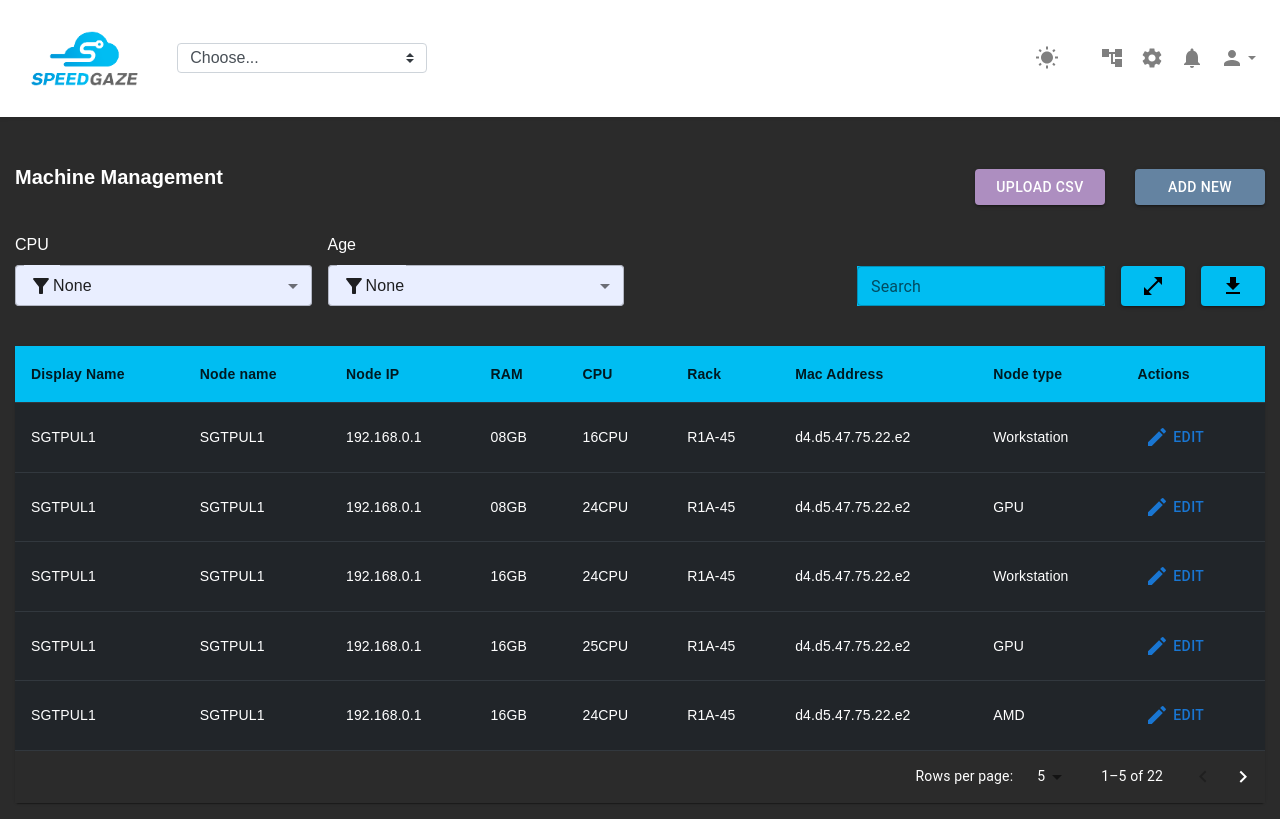
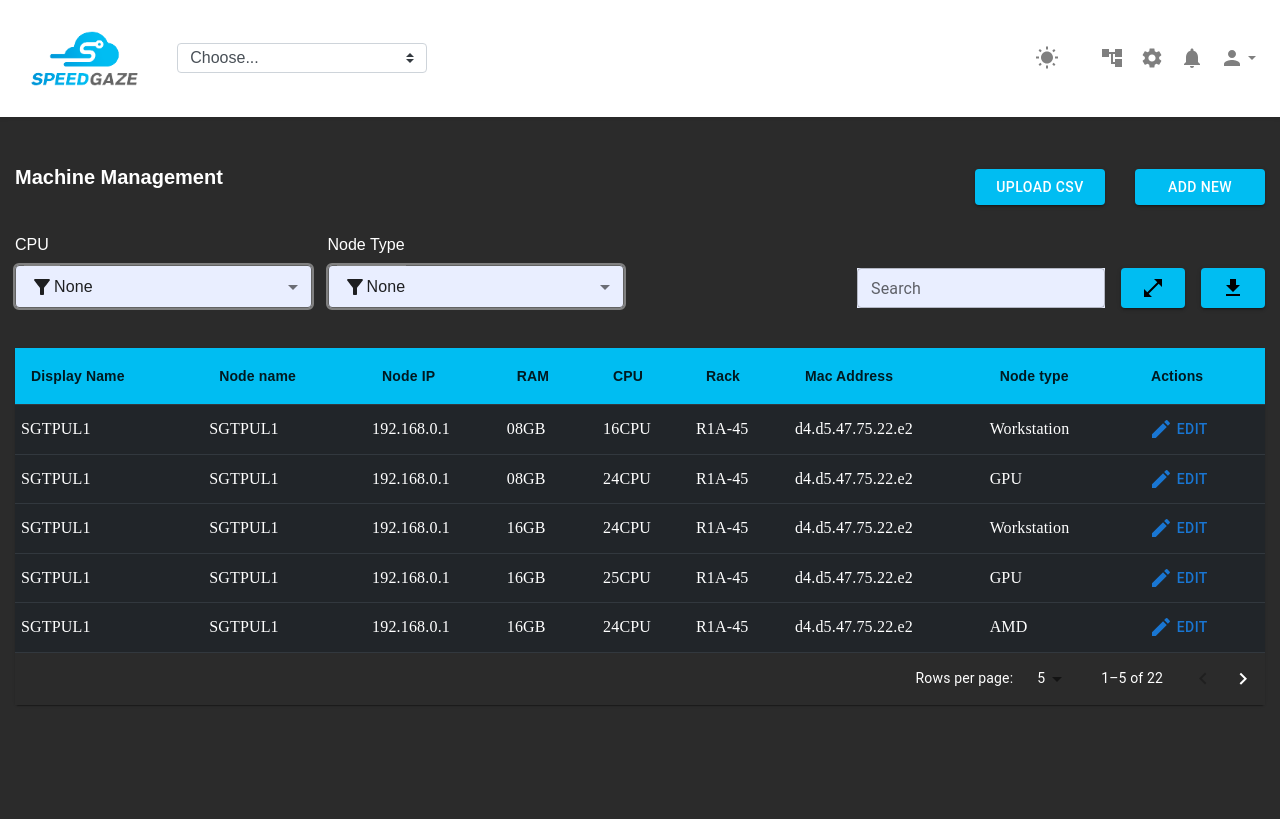
Before and after one commit to ajaydhiman9611/SpeedGaze, a React (Create React App) app: page / in a window 1280 px wide. Built offline with nearby package versions, Linux system fonts and the light colour scheme; a web font is replaced by a local one.

Commit message:
Updated the padding of table and the filters outline

```diff
--- a/src/App.css
+++ b/src/App.css
@@ -8,7 +8,6 @@ body {
 .MuiTablePagination-displayedRows .css-levciy-MuiTablePagination-displayedRows {
   padding-top: 14px;
 }
-
 
 /* ---------------------- Theme SLider ---------------------------------- */
 
@@ -55,15 +54,15 @@ body {
   transition: 0.4s;
 }
 
-input:checked+.slider {
+input:checked + .slider {
   background-color: #2196f3;
 }
 
-input:focus+.slider {
+input:focus + .slider {
   box-shadow: 0 0 1px #2196f3;
 }
 
-input:checked+.slider:before {
+input:checked + .slider:before {
   -webkit-transform: translateX(32px);
   -ms-transform: translateX(32px);
   transform: translateX(32px);
@@ -80,6 +79,19 @@ input:checked+.slider:before {
 
 /* ---------------------- Theme Slider ---------------------------------- */
 
+.filterSelect {
+  outline: grey solid 2px;
+}
+.filterSelect > .MuiOutlinedInput-input.MuiInputBase-input {
+  border: 1px solid grey;
+}
+
+.filterSelect:hover,
+.filterSelect:focus,
+.filterSelect:active {
+  outline: #00bdf2 solid 2px;
+}
+
 .bg-light {
   background-color: white;
   color: black;
@@ -90,27 +102,32 @@ input:checked+.slider:before {
   color: white;
 }
 
+.td {
+  padding: 6px !important;
+  font-family: "acumin-pro, sans-serif" !important;
+  font-size: 16px !important;
+}
+
 .td-darker {
   color: white !important;
 }
 
 .font-darker,
-.font-darker>label,
-.font-darker>div>input {
+.font-darker > label,
+.font-darker > div > input {
   color: white !important;
 }
 
-.font-darker > .MuiInputLabel-formControl{
+.font-darker > .MuiInputLabel-formControl {
   background-color: #2b2b2b;
 }
 
-
-.font-darker>div>input {
+.font-darker > div > input {
   outline: white solid 1px;
 }
 
 .font-light,
-.font-light>label {
+.font-light > label {
   color: black !important;
 }
 
--- a/src/Components/MachineManagement.js
+++ b/src/Components/MachineManagement.js
@@ -15,14 +15,18 @@ export const MachineManagement = () => {
                     <div className="row justify-content-end">
                         <div className="col-6 col-md-5 col-lg-4 col-xl-3 my-1">
                             <Button className="btn-block" variant="contained"
-                                sx={{ pl: 1, pr: 1 }}
-                                style={{ backgroundColor: "#ad8ec0", color: "#fff" }}
+                                sx={{
+                                    backgroundColor: "#00bdf2",
+                                    pl: 1,
+                                    pr: 1
+                                }}
+                                style={{ color: "#fff" }}
                             >  Upload CSV  </Button>
                         </div>
                         <div className="col-6 col-md-5 col-lg-4 col-xl-3 my-1">
                             <Button variant="contained"
                                 className="btn-block"
-                                style={{ backgroundColor: "#6483a1", color: "#fff" }}
+                                style={{ backgroundColor: "#00bdf2", color: "#fff" }}
                             >  Add New </Button>
                         </div>
                     </div>
--- a/src/Components/MachineManagementTable.js
+++ b/src/Components/MachineManagementTable.js
@@ -253,13 +253,6 @@ export const MachineManagementTable = () => {
                 padding: fullScreen ? "20px" : "0"
             }}>
                 <Box className={`bg-${themeState}`} sx={{ width: '100%', mb: 3, justifyContent: "space-between", display: "flex" }} >
-                    {/* <div> */}
-                    {/* ---------------------------- TODO: Filters for NodeType and CPU --------------------------- */}
-                    {/* <label>Filter1</label>
-                        &nbsp;&nbsp;&nbsp;&nbsp;
-                        <label>Filter1</label> */}
-                    {/* ---------------------------- TODO: Filters for NodeType and CPU --------------------------- */}
-
                     <Grid container>
                         <Grid xs={12} sm={12} md={3} lg={3} xl={2}>
                             <label>CPU</label>
@@ -268,7 +261,7 @@ export const MachineManagementTable = () => {
                             }} >
                                 {/* <InputLabel id="CPU">CPU</InputLabel> */}
                                 <Select
-                                    className="mr-0 mr-md-3"
+                                    className="mr-0 mr-md-3 filterSelect"
                                     sx={{
                                         backgroundColor: "#e9eeff",
                                         mr: 2,
@@ -293,13 +286,13 @@ export const MachineManagementTable = () => {
                             </FormControl>
                         </Grid>
                         <Grid xs={12} sm={12} md={3} lg={3} xl={2}>
-                            <label>Age</label>
+                            <label>Node Type</label>
                             <FormControl fullWidth sx={{
                                 mb: 2
                             }}>
                                 {/* <InputLabel id="node">Age</InputLabel> */}
                                 <Select
-                                    className="mr-0 mr-md-3"
+                                    className="mr-0 mr-md-3 filterSelect"
                                     sx={{
                                         backgroundColor: "#e9eeff",
                                         mr: 2,
@@ -328,7 +321,7 @@ export const MachineManagementTable = () => {
                             <TextField
                                 className={`font-${themeState}`}
                                 sx={{
-                                    backgroundColor: "#00bdf2",
+                                    backgroundColor: "#e9eeff",
                                     mr: 2,
                                     mb: 2
                                 }} size="small"
@@ -402,15 +395,15 @@ export const MachineManagementTable = () => {
                                                     tabIndex={-1}
                                                     key={row.name}
                                                 >
-                                                    <TableCell className={`td-${themeState}`} style={{ fontFamily: "acumin-pro, sans-serif" }} >{row.display_Name}</TableCell>
-                                                    <TableCell className={`td-${themeState}`} style={{ fontFamily: "acumin-pro, sans-serif" }} >{row.node_Name}</TableCell>
-                                                    <TableCell className={`td-${themeState}`} style={{ fontFamily: "acumin-pro, sans-serif" }} >{row.node_IP}</TableCell>
-                                                    <TableCell className={`td-${themeState}`} style={{ fontFamily: "acumin-pro, sans-serif" }} >{row.RAM}</TableCell>
-                                                    <TableCell className={`td-${themeState}`} style={{ fontFamily: "acumin-pro, sans-serif" }} >{row.CPU}</TableCell>
-                                                    <TableCell className={`td-${themeState}`} style={{ fontFamily: "acumin-pro, sans-serif" }} >{row.Rack}</TableCell>
-                                                    <TableCell className={`td-${themeState}`} style={{ fontFamily: "acumin-pro, sans-serif" }} >{row.Mac_Address}</TableCell>
-                                                    <TableCell className={`td-${themeState}`} style={{ fontFamily: "acumin-pro, sans-serif" }} >{row.Node_Type}</TableCell>
-                                                    <TableCell className={`td-${themeState}`} style={{ fontFamily: "acumin-pro, sans-serif" }}>
+                                                    <TableCell className={`td td-${themeState}`} >{row.display_Name}</TableCell>
+                                                    <TableCell className={`td td-${themeState}`} >{row.node_Name}</TableCell>
+                                                    <TableCell className={`td td-${themeState}`} >{row.node_IP}</TableCell>
+                                                    <TableCell className={`td td-${themeState}`} >{row.RAM}</TableCell>
+                                                    <TableCell className={`td td-${themeState}`} >{row.CPU}</TableCell>
+                                                    <TableCell className={`td td-${themeState}`} >{row.Rack}</TableCell>
+                                                    <TableCell className={`td td-${themeState}`} >{row.Mac_Address}</TableCell>
+                                                    <TableCell className={`td td-${themeState}`} >{row.Node_Type}</TableCell>
+                                                    <TableCell className={`td td-${themeState}`}>
                                                         <Button onClick={() => handleOpen(row)}>
                                                             <EditIcon />
                                                             <span style={{ paddingTop: "-10px" }}>&nbsp;Edit</span>
```
